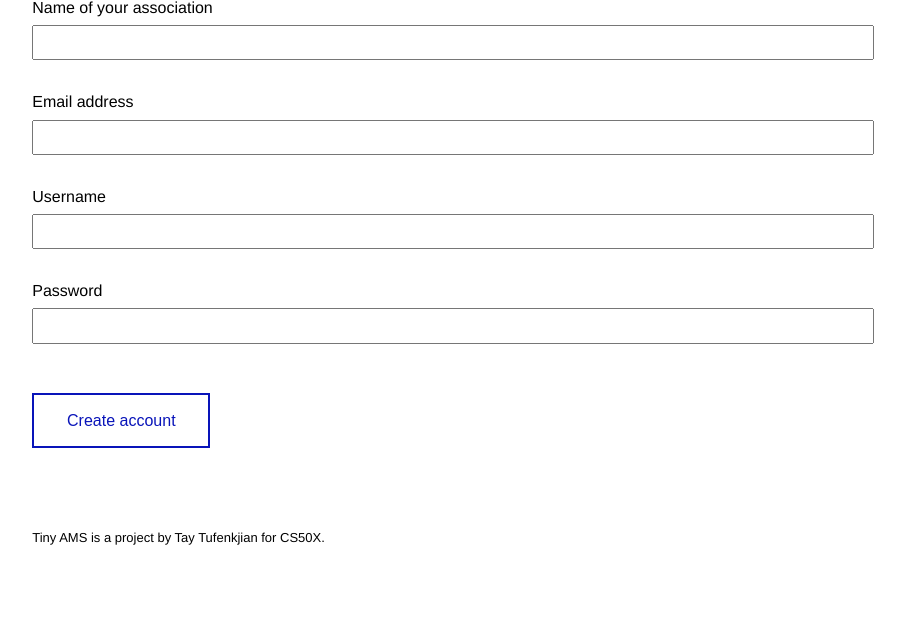
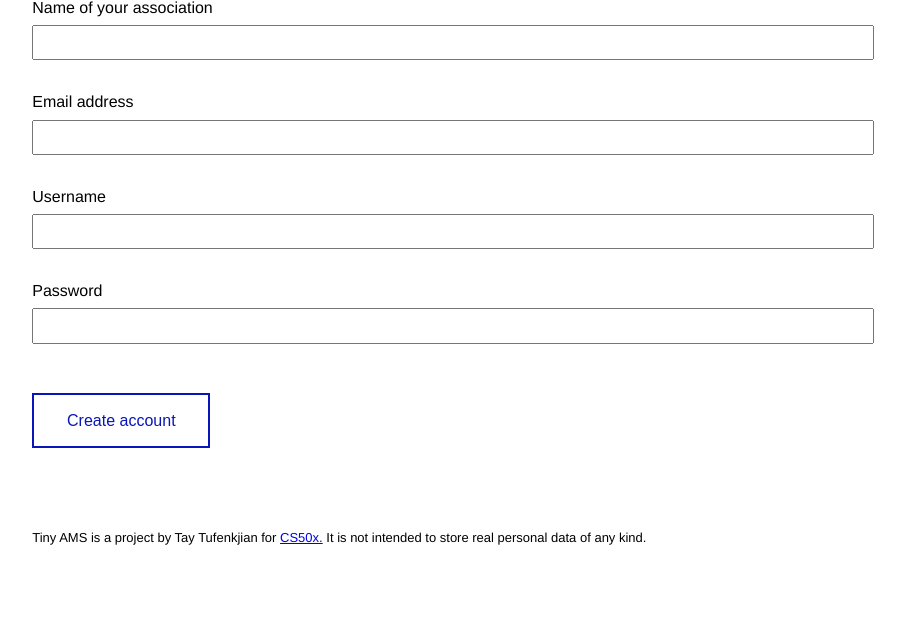
Before and after one commit to TayTufenkjian/tiny-ams, a Flask app: page /create_account in a window 1280 px wide. Shown: the part 87-719 px from the top of the page, without its empty margins (197-1102 px from the left). Run offline with Flask 2, Linux system fonts and the light colour scheme; data comes from the database, SQL or seed files in the repository; some libraries are stand-ins or nearby versions.

Commit message:
layout.html

```diff
--- a/templates/layout.html
+++ b/templates/layout.html
@@ -40,7 +40,7 @@
             </main>
 
             <footer>
-                <p>Tiny AMS is a project by Tay Tufenkjian for CS50X.</p>
+                <p>Tiny AMS is a project by Tay Tufenkjian for <a href="https://www.edx.org/course/introduction-computer-science-harvardx-cs50x" target="_blank">CS50x.</a> It is not intended to store real personal data of any kind.</p>
             </footer>
         </div>
 
```
Also changed, not shown: 1 other file.
